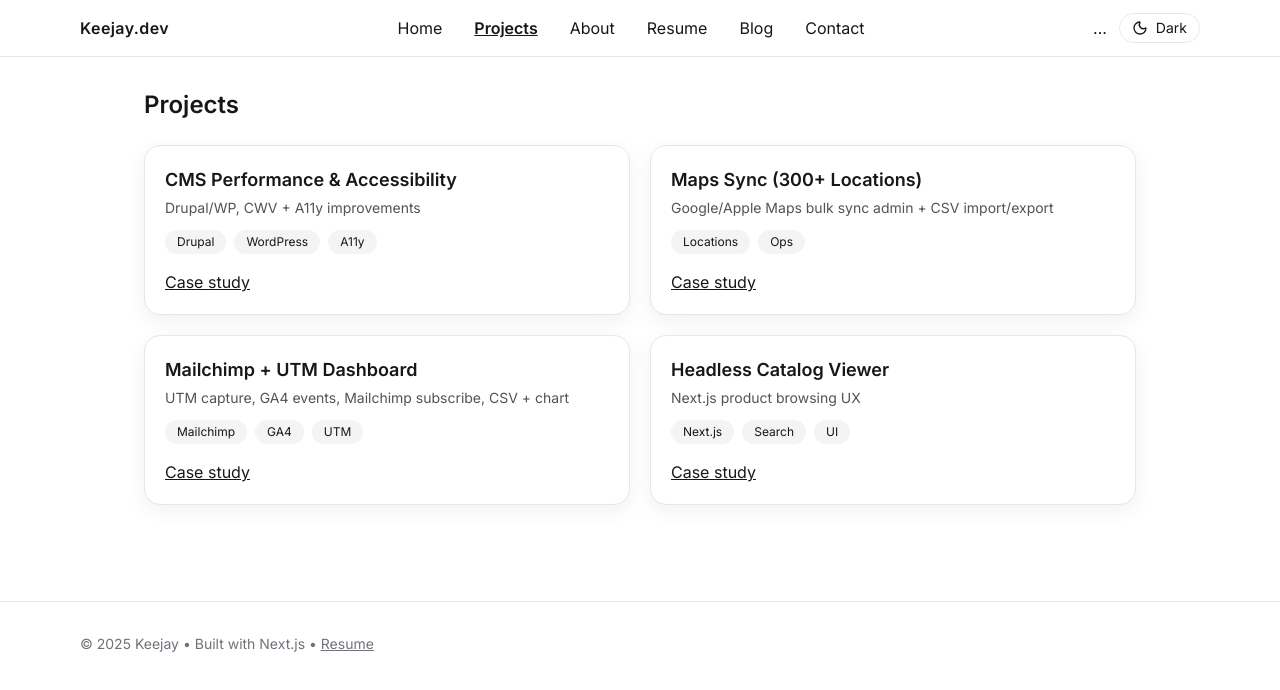
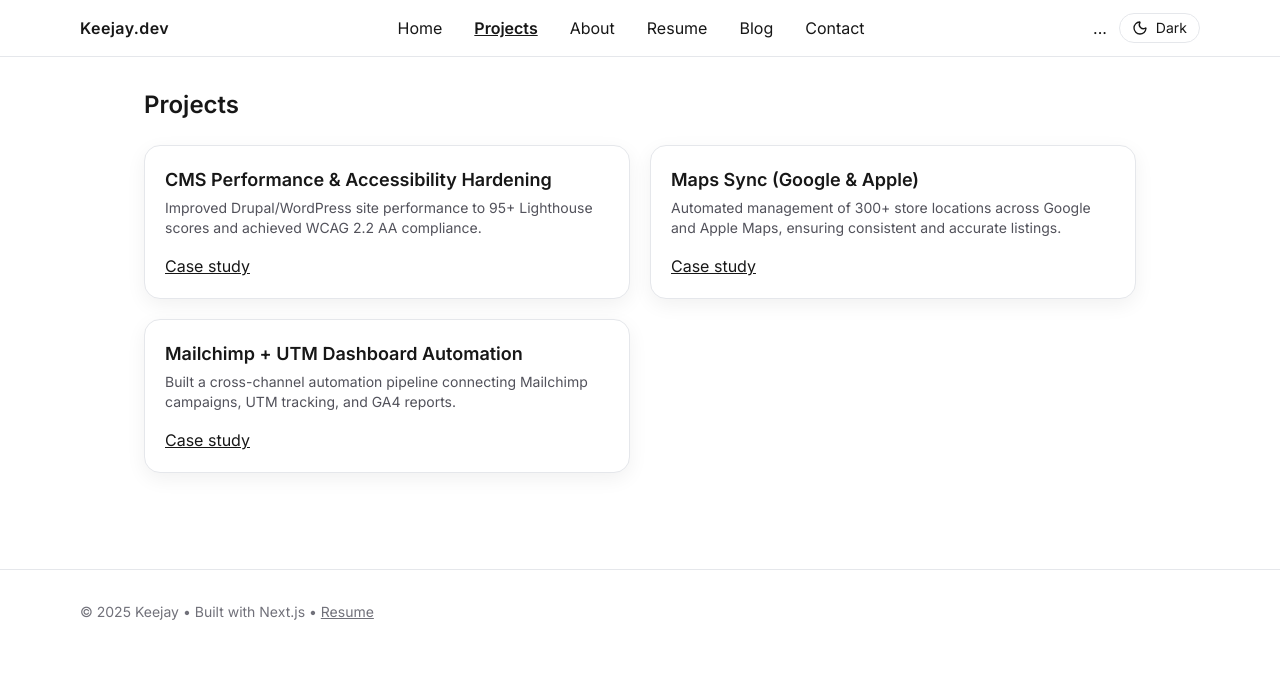
Before and after one commit to kwinfield/keiths-portfolio-2026, a Next.js app: page /projects in a window 1280 px wide. Shown: the top 690 px of the page. Built offline with nearby package versions, Linux system fonts and the light colour scheme.

Commit message:
content(projects): add at-a-glance impact bullets to case studies

```diff
--- a/app/projects/automation/case-study/page.tsx
+++ b/app/projects/automation/case-study/page.tsx
@@ -10,6 +10,12 @@ export default function AutomationCaseStudy() {
   return (
     <article className="prose prose-zinc dark:prose-invert max-w-none">
       <h1>Mailchimp + UTM Dashboard</h1>
+      <ul className="not-prose mt-2 mb-6 grid gap-2 text-sm">
+        <li>• Campaigns instrumented: <strong>40+</strong></li>
+        <li>• UTM tagging time: <strong>30 min</strong> → <strong>~5 min</strong> per campaign</li>
+        <li>• Attribution accuracy: <strong>+60%</strong> (GA4)</li>
+      </ul>
+
       <p>
         <strong>Role:</strong> Developer • <strong>Stack:</strong> Next.js, TypeScript, Tailwind, GA4, Mailchimp API, Recharts
       </p>
--- a/app/projects/cms-hardening/page.tsx
+++ b/app/projects/cms-hardening/page.tsx
@@ -6,7 +6,11 @@ export default function CaseStudy() {
   return (
     <article className="prose prose-zinc dark:prose-invert">
       <h1>CMS Performance & Accessibility Hardening</h1>
-
+      <ul className="not-prose mt-2 mb-6 grid gap-2 text-sm">
+        <li>• Locations managed: <strong>300+</strong></li>
+        <li>• Update turnaround: <strong>2 days</strong> → <strong>~2 hours</strong></li>
+        <li>• Sync accuracy: <strong>100%</strong> verified post-launch</li>
+      </ul>
       <p><strong>Role:</strong> Lead Developer • <strong>Stack:</strong> Next.js, Tailwind, GA4 • <strong>Focus:</strong> Core Web Vitals & WCAG 2.2</p>
 
       <h2>Context</h2>
--- a/app/projects/page.tsx
+++ b/app/projects/page.tsx
@@ -3,17 +3,31 @@ import Link from 'next/link'
 
 type ProjectItem = {
   title: string
-  summary: string
+  description: string
   link: string
   tags?: string[]
 }
 
 export default function ProjectsPage() {
   const items: ProjectItem[] = [
-    { title: 'CMS Performance & Accessibility', summary: 'Drupal/WP, CWV + A11y improvements', link: '/projects/cms-hardening', tags: ['Drupal','WordPress','A11y'] },
-    { title: 'Maps Sync (300+ Locations)', summary: 'Google/Apple Maps bulk sync admin + CSV import/export', link: '/projects/maps-sync', tags: ['Locations','Ops'] },
-    { title: 'Mailchimp + UTM Dashboard', summary: 'UTM capture, GA4 events, Mailchimp subscribe, CSV + chart', link: '/projects/automation/case-study', tags: ['Mailchimp','GA4','UTM'] },
-    { title: 'Headless Catalog Viewer', summary: 'Next.js product browsing UX', link: '#', tags: ['Next.js','Search','UI'] },
+{
+    title: "CMS Performance & Accessibility Hardening",
+    description:
+      "Improved Drupal/WordPress site performance to 95+ Lighthouse scores and achieved WCAG 2.2 AA compliance.",
+    link: "/projects/cms-hardening",
+  },
+  {
+    title: "Maps Sync (Google & Apple)",
+    description:
+      "Automated management of 300+ store locations across Google and Apple Maps, ensuring consistent and accurate listings.",
+    link: "/projects/maps-sync",
+  },
+  {
+    title: "Mailchimp + UTM Dashboard Automation",
+    description:
+      "Built a cross-channel automation pipeline connecting Mailchimp campaigns, UTM tracking, and GA4 reports.",
+    link: "/projects/automation/case-study",
+  },
   ]
 
   return (
@@ -23,7 +37,7 @@ export default function ProjectsPage() {
         {items.map((p) => (
           <div key={p.title} className="rounded-2xl border bg-white dark:bg-zinc-900 shadow-soft p-5">
             <h2 className="text-lg font-semibold">{p.title}</h2>
-            <p className="mt-1 text-sm text-zinc-600 dark:text-zinc-400">{p.summary}</p>
+            <p className="mt-1 text-sm text-zinc-600 dark:text-zinc-400">{p.description}</p>
             {p.tags && (
               <div className="mt-3 flex flex-wrap gap-2">
                 {p.tags.map(t => <span key={t} className="rounded-full bg-zinc-100 dark:bg-zinc-800 px-3 py-1 text-xs">{t}</span>)}
```
